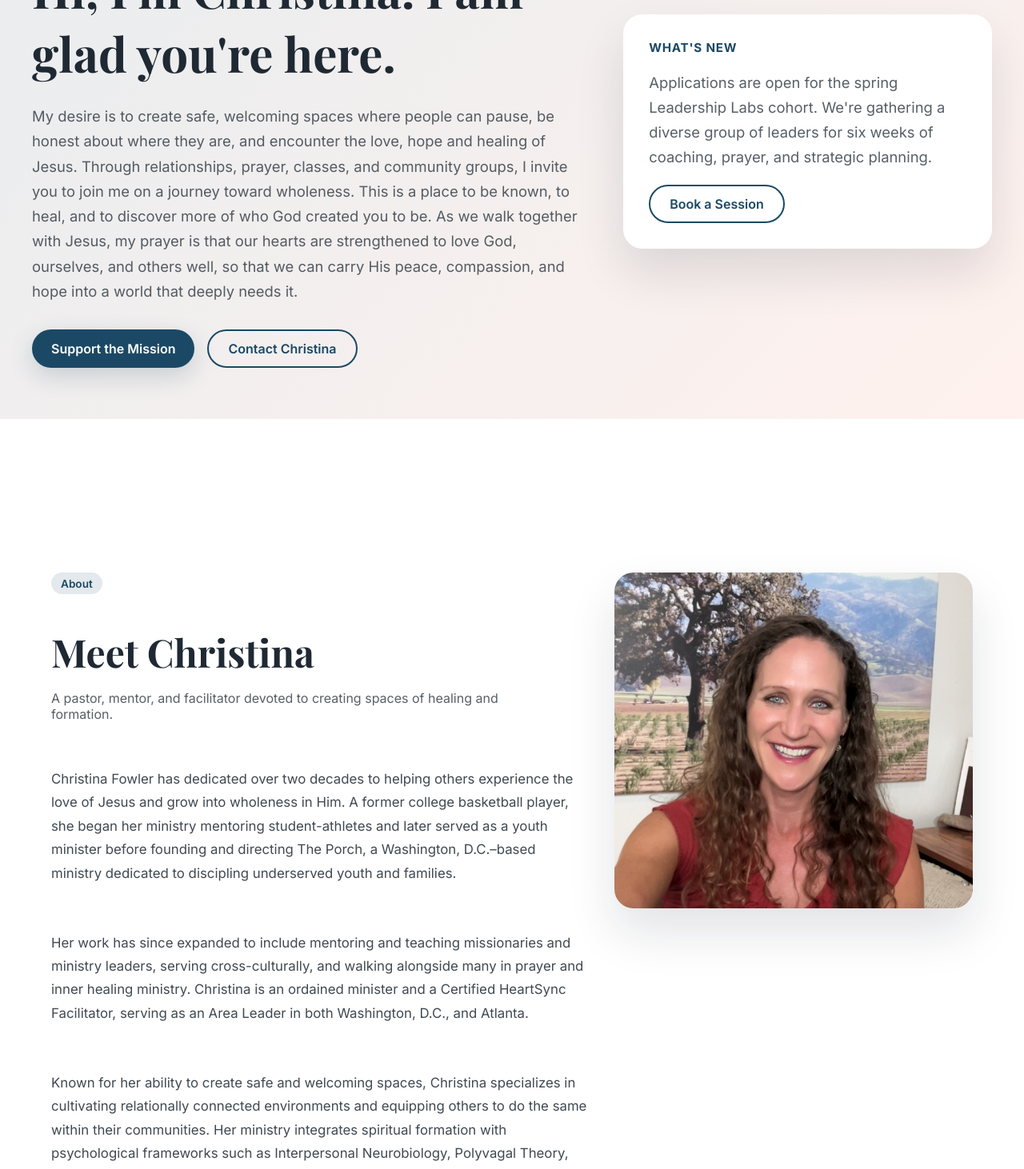
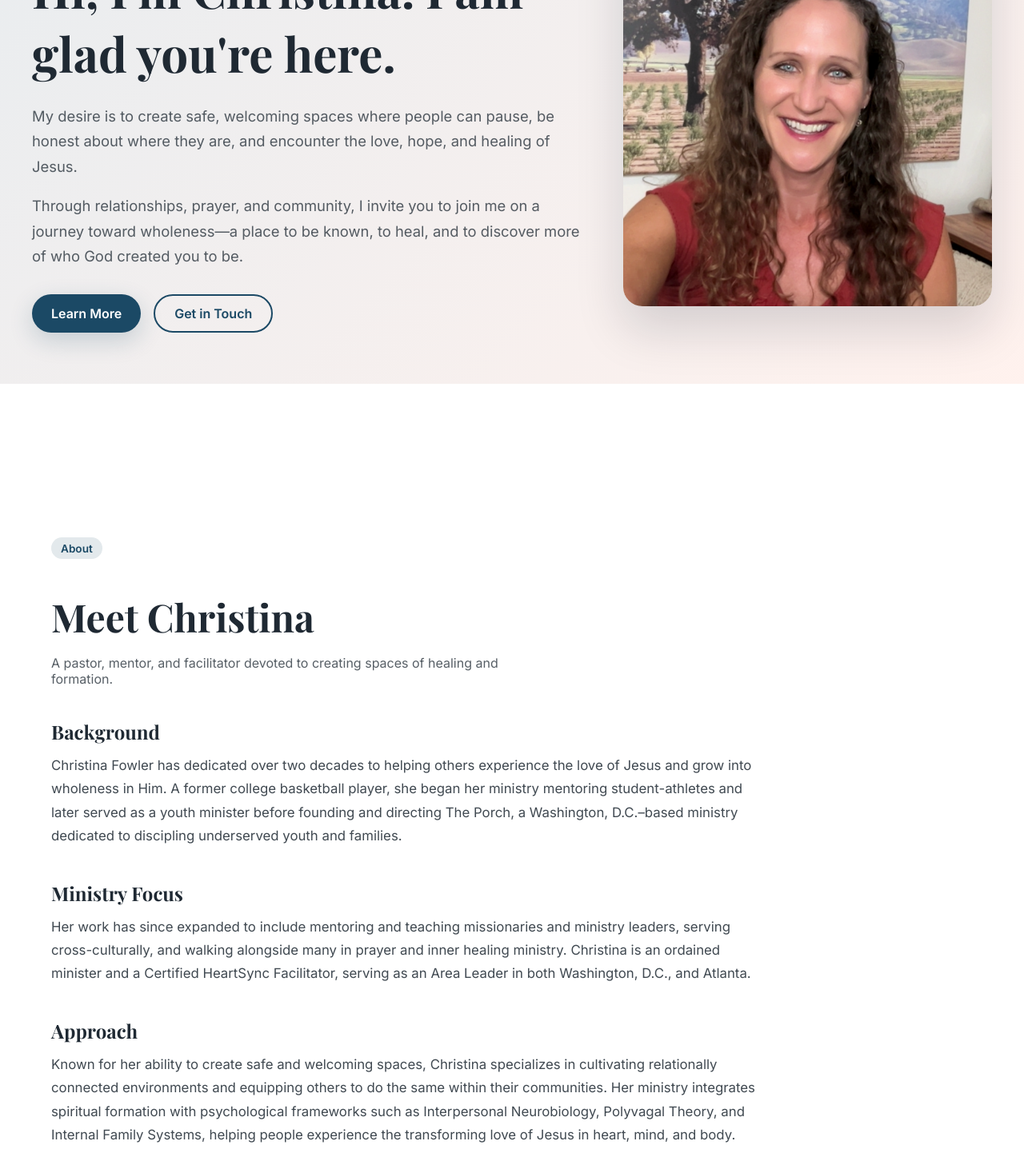
Before and after one commit to jclark-14/christina, a Next.js app: page / in a window 1280 px wide. Shown: the part 280-1742 px from the top of the page at 80% size. Built offline with nearby package versions, Linux system fonts and the light colour scheme.

Commit message:
Updated about and hero sections

```diff
--- a/src/app/globals.css
+++ b/src/app/globals.css
@@ -95,32 +95,22 @@ section {
 
 .about-content {
   display: grid;
-  gap: 1.5rem;
+  gap: 2.5rem;
+  max-width: 900px;
+}
+
+.about-content h3 {
+  font-family: var(--font-heading);
+  font-size: 1.5rem;
+  color: var(--color-text);
+  margin: 0 0 0.75rem 0;
+}
+
+.about-content p {
   font-size: 1.05rem;
   line-height: 1.75;
   color: rgba(31, 41, 51, 0.85);
-}
-
-/* About layout with image */
-.about-grid {
-  display: grid;
-  gap: 2rem;
-}
-
-.about-media {
-  position: relative;
-  min-height: 420px;
-  border-radius: 1.5rem;
-  overflow: hidden;
-  box-shadow: 0 30px 60px rgba(15, 23, 42, 0.12);
-  background: white;
-}
-
-@media (min-width: 960px) {
-  .about-grid {
-    grid-template-columns: 3fr 2fr;
-    align-items: start;
-  }
+  margin: 0;
 }
 
 .grid {
@@ -299,18 +289,17 @@ textarea:focus {
   margin-top: 2rem;
 }
 
-.hero-card {
+.hero-image {
+  position: relative;
+  min-height: 480px;
+  border-radius: 1.5rem;
+  overflow: hidden;
+  box-shadow: 0 30px 60px rgba(15, 23, 42, 0.15);
   background: white;
-  border-radius: 1.5rem;
-  padding: 2rem;
-  box-shadow: 0 30px 60px rgba(15, 23, 42, 0.12);
 }
 
-.hero-card strong {
-  display: block;
-  font-size: 0.95rem;
-  letter-spacing: 0.05em;
-  color: var(--color-primary);
-  text-transform: uppercase;
-  margin-bottom: 0.75rem;
+@media (max-width: 959px) {
+  .hero-image {
+    min-height: 400px;
+  }
 }
--- a/src/components/AboutSection.tsx
+++ b/src/components/AboutSection.tsx
@@ -1,40 +1,47 @@
-import Image from "next/image";
 import { SectionHeader } from "@/components/SectionHeader";
-import christinaImage from "@/data/christina.png";
-
-const aboutParagraphs = [
-  "Christina Fowler has dedicated over two decades to helping others experience the love of Jesus and grow into wholeness in Him. A former college basketball player, she began her ministry mentoring student-athletes and later served as a youth minister before founding and directing The Porch, a Washington, D.C.–based ministry dedicated to discipling underserved youth and families.",
-  "Her work has since expanded to include mentoring and teaching missionaries and ministry leaders, serving cross-culturally, and walking alongside many in prayer and inner healing ministry. Christina is an ordained minister and a Certified HeartSync Facilitator, serving as an Area Leader in both Washington, D.C., and Atlanta.",
-  "Known for her ability to create safe and welcoming spaces, Christina specializes in cultivating relationally connected environments and equipping others to do the same within their communities. Her ministry integrates spiritual formation with psychological frameworks such as Interpersonal Neurobiology, Polyvagal Theory, and Internal Family Systems, helping people experience the transforming love of Jesus in heart, mind, and body."
-];
 
 export function AboutSection() {
   return (
     <section id="about">
       <div className="container">
-        <div className="about-grid">
-          <div className="about-text">
         <SectionHeader
           eyebrow="About"
           title="Meet Christina"
           description="A pastor, mentor, and facilitator devoted to creating spaces of healing and formation."
         />
+
         <div className="about-content">
-              {aboutParagraphs.map((text) => (
-                <p key={text.slice(0, 24)}>{text}</p>
-              ))}
+          <div>
+            <h3>Background</h3>
+            <p>
+              Christina Fowler has dedicated over two decades to helping others experience the
+              love of Jesus and grow into wholeness in Him. A former college basketball player,
+              she began her ministry mentoring student-athletes and later served as a youth minister
+              before founding and directing The Porch, a Washington, D.C.–based ministry dedicated
+              to discipling underserved youth and families.
+            </p>
           </div>
+
+          <div>
+            <h3>Ministry Focus</h3>
+            <p>
+              Her work has since expanded to include mentoring and teaching missionaries and ministry
+              leaders, serving cross-culturally, and walking alongside many in prayer and inner healing
+              ministry. Christina is an ordained minister and a Certified HeartSync Facilitator, serving
+              as an Area Leader in both Washington, D.C., and Atlanta.
+            </p>
           </div>
-          <aside className="about-media" aria-label="Portrait of Christina">
-            <Image
-              src={christinaImage}
-              alt="Portrait of Christina"
-              fill
-              priority
-              sizes="(min-width: 960px) 35vw, 90vw"
-              style={{ objectFit: "cover" }}
-            />
-          </aside>
+
+          <div>
+            <h3>Approach</h3>
+            <p>
+              Known for her ability to create safe and welcoming spaces, Christina specializes in
+              cultivating relationally connected environments and equipping others to do the same
+              within their communities. Her ministry integrates spiritual formation with psychological
+              frameworks such as Interpersonal Neurobiology, Polyvagal Theory, and Internal Family
+              Systems, helping people experience the transforming love of Jesus in heart, mind, and body.
+            </p>
+          </div>
         </div>
       </div>
     </section>
--- a/src/components/HeroSection.tsx
+++ b/src/components/HeroSection.tsx
@@ -1,5 +1,6 @@
 import { ButtonLink } from '@/components/ButtonLink';
-import { siteConfig } from '@/config/site';
+import Image from 'next/image';
+import christinaImage from '@/data/christina.png';
 
 export function HeroSection() {
   return (
@@ -10,36 +11,30 @@ export function HeroSection() {
           <h1>Hi, I&apos;m Christina. I am glad you&apos;re here.</h1>
           <p>
             My desire is to create safe, welcoming spaces where people can
-            pause, be honest about where they are, and encounter the love, hope
-            and healing of Jesus. Through relationships, prayer, classes, and
-            community groups, I invite you to join me on a journey toward
-            wholeness. This is a place to be known, to heal, and to discover
-            more of who God created you to be. As we walk together with Jesus,
-            my prayer is that our hearts are strengthened to love God,
-            ourselves, and others well, so that we can carry His peace,
-            compassion, and hope into a world that deeply needs it.
+            pause, be honest about where they are, and encounter the love, hope,
+            and healing of Jesus.
+          </p>
+          <p>
+            Through relationships, prayer, and community, I invite you to join me on a
+            journey toward wholeness—a place to be known, to heal, and to discover
+            more of who God created you to be.
           </p>
           <div className="hero-actions">
-            <ButtonLink href="#giving">Support the Mission</ButtonLink>
+            <ButtonLink href="#about">Learn More</ButtonLink>
             <ButtonLink href="#contact" variant="secondary">
-              Contact Christina
+              Get in Touch
             </ButtonLink>
           </div>
         </div>
-        <div className="hero-card">
-          <strong>What&apos;s new</strong>
-          <p>
-            Applications are open for the spring Leadership Labs cohort. We&apos;re gathering a
-            diverse group of leaders for six weeks of coaching, prayer, and strategic planning.
-          </p>
-          <ButtonLink
-            href={siteConfig.bookingFormUrl}
-            variant="secondary"
-            target="_blank"
-            rel="noreferrer"
-          >
-            Book a Session
-          </ButtonLink>
+        <div className="hero-image">
+          <Image
+            src={christinaImage}
+            alt="Christina Fowler"
+            fill
+            priority
+            sizes="(min-width: 960px) 40vw, 90vw"
+            style={{ objectFit: 'cover' }}
+          />
         </div>
       </div>
     </section>
```
Lines whose indentation alone changed are shown as unchanged.
